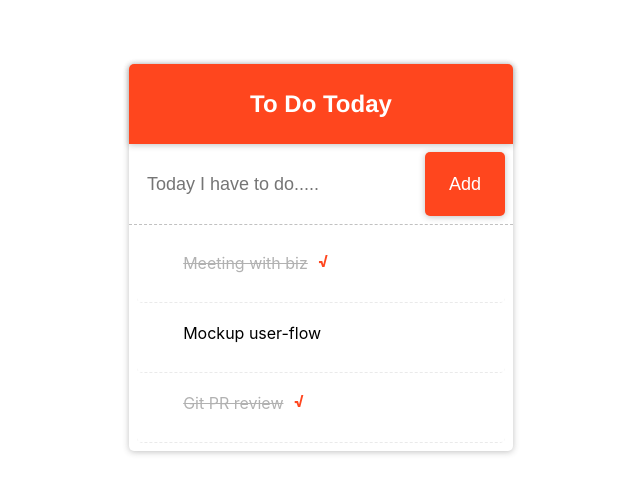
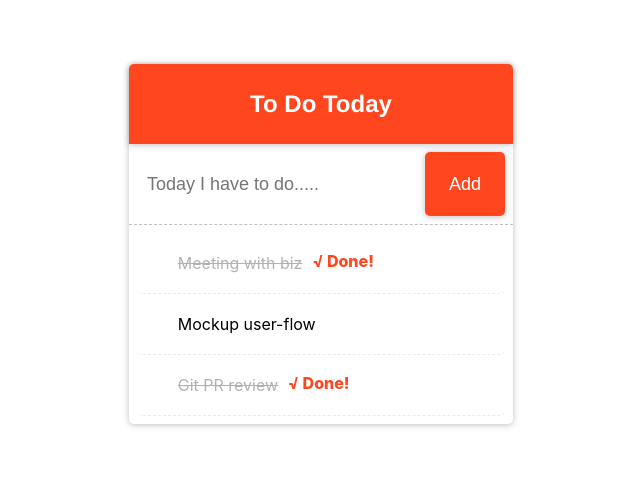
Before and after one commit to kimm950/ToDoiee, a React app: page / in a window 1280 px wide. Shown: the top 494 px of the page, without its empty margins (319-959 px from the left). Built offline with nearby package versions, Linux system fonts and the light colour scheme.

Commit message:
Overall ficx

```diff
--- a/package.json
+++ b/package.json
@@ -54,6 +54,7 @@
     "styled-components": "^4.4.1",
     "terser-webpack-plugin": "1.4.1",
     "ts-pnp": "1.1.4",
+    "typescript": "^3.7.2",
     "url-loader": "2.1.0",
     "webpack": "4.41.0",
     "webpack-dev-server": "3.2.1",
--- /dev/null
+++ b/src/App.jsx
@@ -0,0 +1,13 @@
+import React, { Component } from 'react'
+import Todoiee from './Todoiee'
+import styled from 'styled-components'
+
+class App extends Component {
+
+  render() {
+    return (
+      <Todoiee />
+    )
+  }
+}
+export default App;
--- a/src/components/DeleteModal.jsx
+++ b/src/components/DeleteModal.jsx
@@ -12,6 +12,7 @@ const ModalContainer = styled.div`
   justify-content: center;
   align-items: center;
   text-align: center;
+  margin-left: 34%;
 
   > h1 {
     margin-bottom: 60px;
@@ -21,6 +22,7 @@ const ModalContainer = styled.div`
   > button {
       background: ${colors.main_red};
       color: ${colors.white};
+      border-style: none;
       border-radius: 5px;
       width: 150px;
       height: 40px;
@@ -40,4 +42,4 @@ const DeleteModal = ({ deleteId, onCancel, onConfirm }) => {
   );
 }
 
-export default DeleteModal
+export default DeleteModal;
--- a/src/components/Item.jsx
+++ b/src/components/Item.jsx
@@ -1,4 +1,4 @@
-import React, { Component } from "react"
+import React, { Component } from 'react'
 import styled from "styled-components"
 import colors from './colors'
 
@@ -26,7 +26,7 @@ const ItemContainer = styled.div`
     top: 0;
     opacity: 0;
     font-weight: 600;
-    font-size: 24px;
+    font-size: 16px;
     color: ${colors.white};
     flex: 1;
     margin-right: 10px;
@@ -69,7 +69,7 @@ class Item extends Component {
           <div className={`text ${isChecked && 'isChecked'}`}>
             <div>{text}</div>
           </div>
-          {isChecked && (<div className="check-mark">√</div>)}
+          {isChecked && (<div className="check-mark">√ Done!</div>)}
         </div>
       </ItemContainer>
     );
--- a/src/components/TodoListTemplate.jsx
+++ b/src/components/TodoListTemplate.jsx
@@ -75,7 +75,7 @@ class TodoListTemplate extends Component {
 
   handleKeyPress = (e) => {
     if (e.key === 'Enter') {
-      this.handleCreate();
+      this.createAction();
     }
   }
 
@@ -146,8 +146,7 @@ class TodoListTemplate extends Component {
             onCancel={this.toggleDeleteModal}
             onConfirm={this.deleteAction}
           />
-        )
-        }
+        )}
       </Fragment>
     );
   };
--- a/src/index.js
+++ b/src/index.js
@@ -1,10 +1,10 @@
 import React from 'react';
 import ReactDOM from 'react-dom';
 import './index.css';
-import Todoiee from './Todoiee';
 import * as serviceWorker from './serviceWorker';
+import App from './App'
 
-ReactDOM.render(<Todoiee />, document.getElementById('root'));
+ReactDOM.render(<App />, document.getElementById('root'));
 
 // If you want your app to work offline and load faster, you can change
 // unregister() to register() below. Note this comes with some pitfalls.
```
Also changed, not shown: 1 other file (tests, documents, lock files or other folders).
